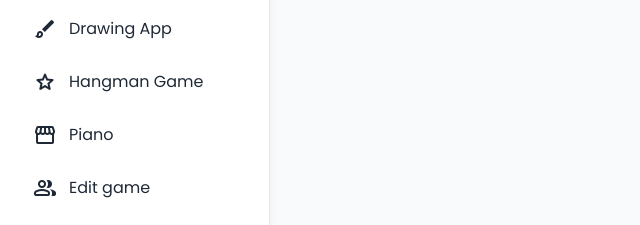
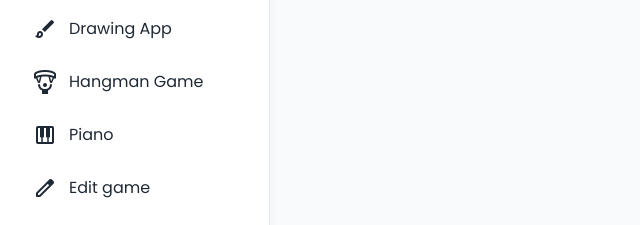
Before and after one commit to EdwardDoan01/my-home-page, a plain HTML site: page index.html in a window 1280 px wide. Shown: the part 282-507 px from the top of the page, 0-640 px from the left. Drawn offline with nearby package versions, Linux system fonts and the light colour scheme.

Commit message:
Update index.html

```diff
--- a/index.html
+++ b/index.html
@@ -57,19 +57,19 @@
             </li>
             <li class="menu-item">
               <a href="./Hangman/index.html" class="menu-link">
-                <span class="material-symbols-rounded">star</span>
+                <span class="material-symbols-rounded">paragliding</span>
                 <span class="menu-label">Hangman Game</span>
               </a>
             </li>
             <li class="menu-item">
               <a href="./piano/index.html" class="menu-link">
-                <span class="material-symbols-rounded">storefront</span>
+                <span class="material-symbols-rounded">piano</span>
                 <span class="menu-label">Piano</span>
               </a>
             </li>
             <li class="menu-item">
               <a href="./edit-image/index.html" class="menu-link">
-                <span class="material-symbols-rounded">group</span>
+                <span class="material-symbols-rounded">edit</span>
                 <span class="menu-label">Edit game</span>
               </a>
             </li>
```
